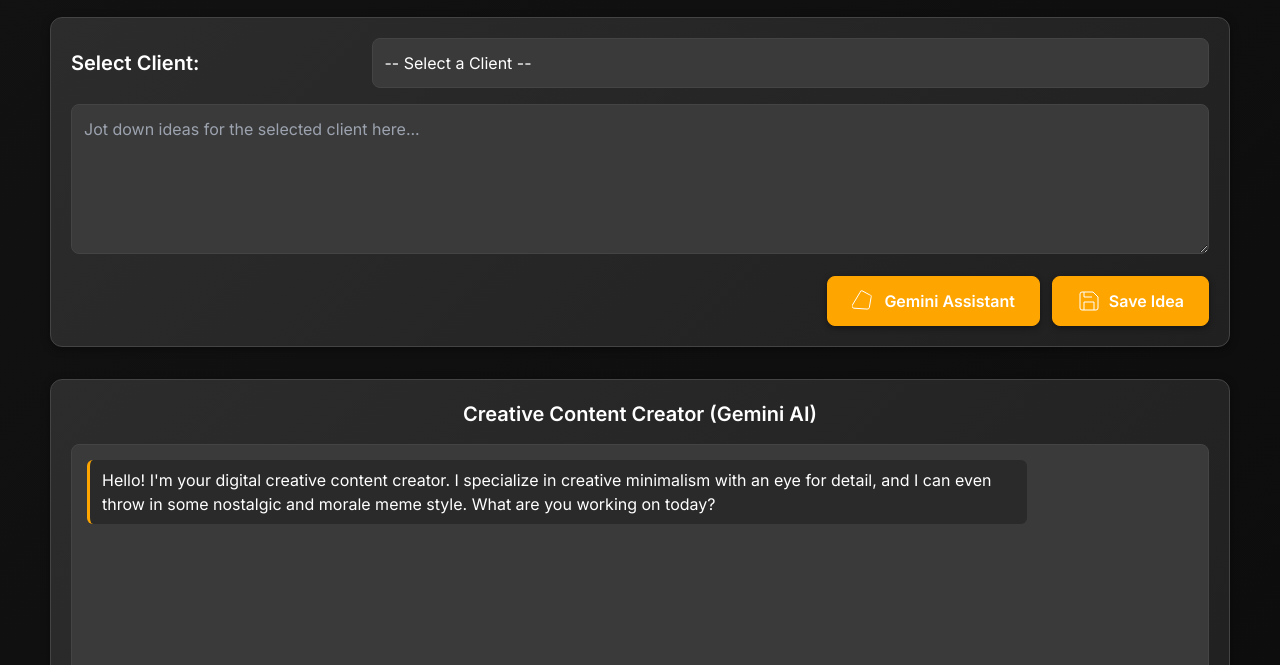
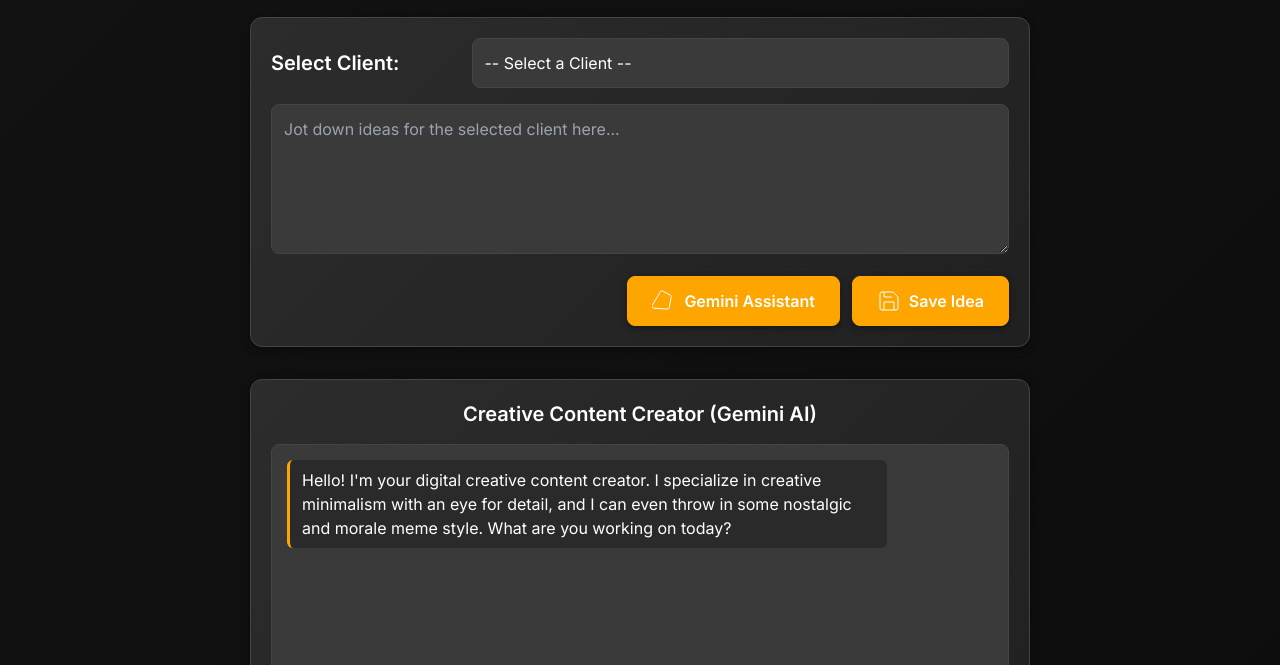
Before and after one commit to sirnewson/client-ideas, a plain HTML site: page index.html in a window 1280 px wide. Shown: the part 135-800 px from the top of the page. Drawn offline with nearby package versions, Linux system fonts and the light colour scheme.

Commit message:
Update index.html

```diff
--- a/index.html
+++ b/index.html
@@ -33,7 +33,7 @@
             flex-direction: column;
             align-items: center;
             /* Increased top and side padding for a more centralized, constrained look */
-            padding: 80px 50px 50px 50px; /* Top, Right, Bottom, Left */
+            padding: 80px 250px 50px 250px; /* Top, Right, Bottom, Left */
             color: var(--color-text-primary);
             overflow-x: hidden; /* Prevent horizontal scrolling */
         }
```
